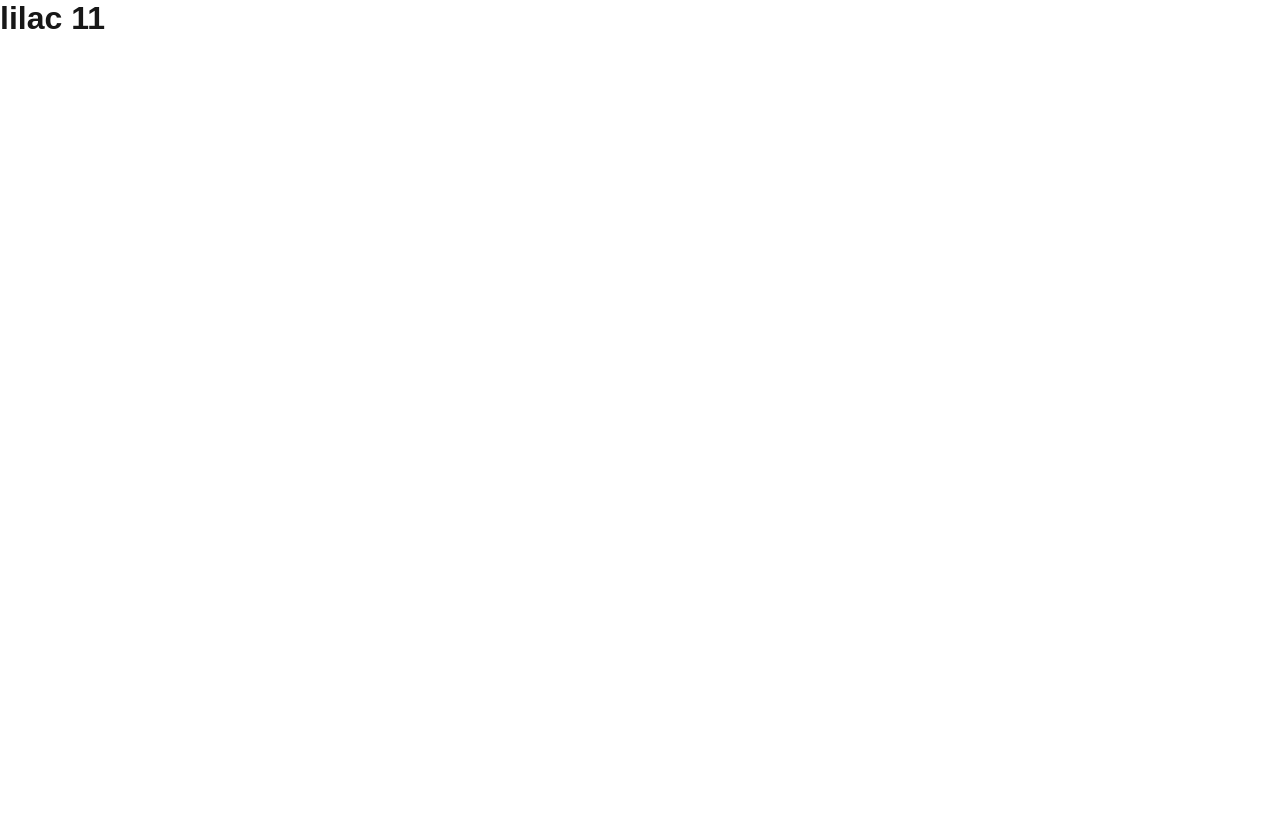
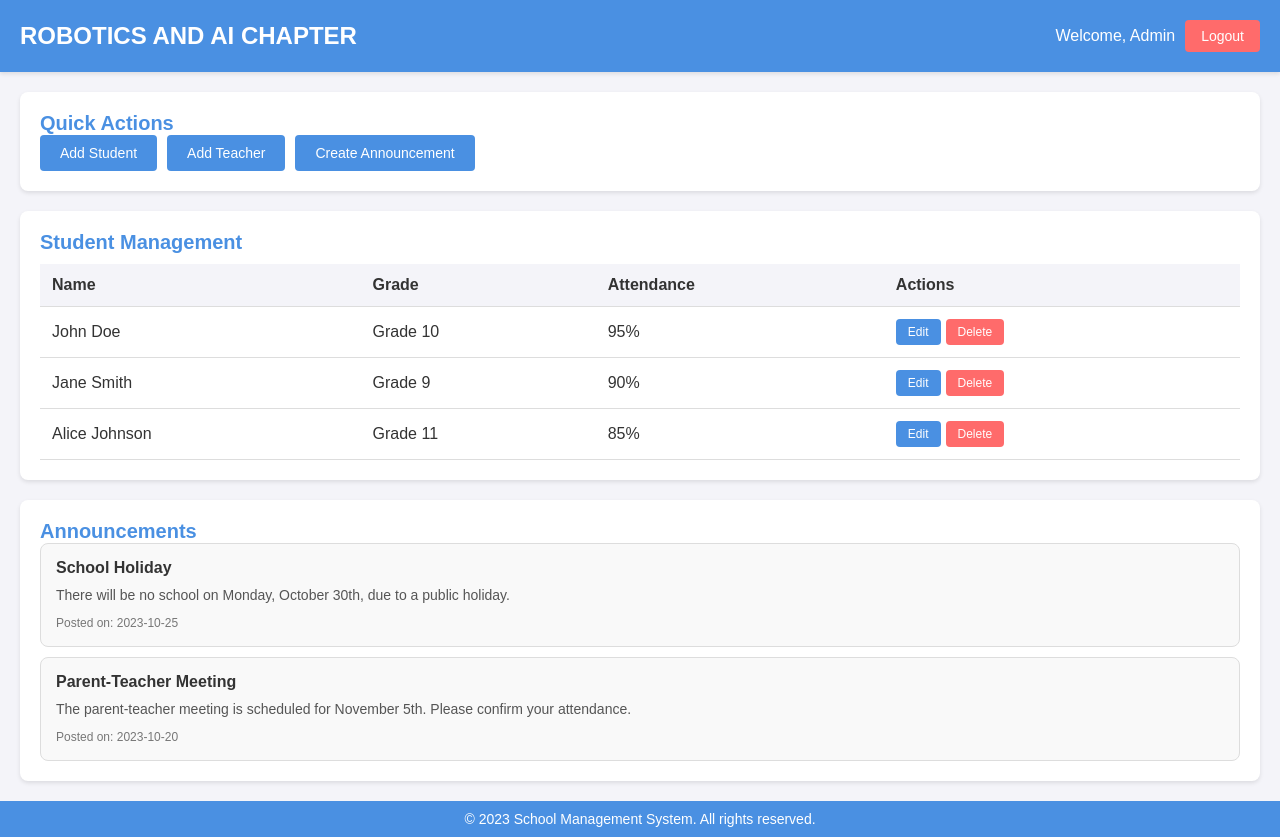
Before and after one commit to Ssenyonjo-Andrew/lilac_blog, a Next.js app: page / in a window 1280 px wide. Before the commit the page ends 800 px from the top, so only its background shows below. Built offline with nearby package versions, Linux system fonts and the light colour scheme.

Commit message:
Minor changes

```diff
--- a/src/app/globals.css
+++ b/src/app/globals.css
@@ -40,3 +40,209 @@ a {
     color-scheme: dark;
   }
 }
+/* General Styles */
+body {
+  font-family: 'Arial', sans-serif;
+  margin: 0;
+  padding: 0;
+  background-color: #f4f4f9;
+  color: #333;
+}
+
+.dashboard {
+  display: flex;
+  flex-direction: column;
+  min-height: 100vh;
+}
+
+/* Header */
+.header {
+  background-color: #4a90e2;
+  color: white;
+  padding: 20px;
+  display: flex;
+  justify-content: space-between;
+  align-items: center;
+  box-shadow: 0 2px 4px rgba(0, 0, 0, 0.1);
+}
+
+.header h1 {
+  margin: 0;
+  font-size: 24px;
+}
+
+.user-info {
+  display: flex;
+  align-items: center;
+  gap: 10px;
+}
+
+.logout-btn {
+  background-color: #ff6b6b;
+  color: white;
+  border: none;
+  padding: 8px 16px;
+  border-radius: 4px;
+  cursor: pointer;
+  font-size: 14px;
+}
+
+.logout-btn:hover {
+  background-color: #ff5252;
+}
+
+/* Main Content */
+.main-content {
+  flex: 1;
+  padding: 20px;
+  display: flex;
+  flex-direction: column;
+  gap: 20px;
+}
+
+/* Quick Actions Section */
+.quick-actions {
+  background-color: white;
+  padding: 20px;
+  border-radius: 8px;
+  box-shadow: 0 2px 4px rgba(0, 0, 0, 0.1);
+}
+
+.quick-actions h2 {
+  margin-top: 0;
+  font-size: 20px;
+  color: #4a90e2;
+}
+
+.action-buttons {
+  display: flex;
+  gap: 10px;
+}
+
+.action-btn {
+  background-color: #4a90e2;
+  color: white;
+  border: none;
+  padding: 10px 20px;
+  border-radius: 4px;
+  cursor: pointer;
+  font-size: 14px;
+}
+
+.action-btn:hover {
+  background-color: #357abd;
+}
+
+/* Student Management Section */
+.student-management {
+  background-color: white;
+  padding: 20px;
+  border-radius: 8px;
+  box-shadow: 0 2px 4px rgba(0, 0, 0, 0.1);
+}
+
+.student-management h2 {
+  margin-top: 0;
+  font-size: 20px;
+  color: #4a90e2;
+}
+
+.student-table {
+  width: 100%;
+  border-collapse: collapse;
+  margin-top: 10px;
+}
+
+.student-table th,
+.student-table td {
+  padding: 12px;
+  text-align: left;
+  border-bottom: 1px solid #ddd;
+}
+
+.student-table th {
+  background-color: #f4f4f9;
+  font-weight: bold;
+}
+
+.edit-btn,
+.delete-btn {
+  background-color: #4a90e2;
+  color: white;
+  border: none;
+  padding: 6px 12px;
+  border-radius: 4px;
+  cursor: pointer;
+  font-size: 12px;
+  margin-right: 5px;
+}
+
+.delete-btn {
+  background-color: #ff6b6b;
+}
+
+.edit-btn:hover {
+  background-color: #357abd;
+}
+
+.delete-btn:hover {
+  background-color: #ff5252;
+}
+
+/* Announcements Section */
+.announcements {
+  background-color: white;
+  padding: 20px;
+  border-radius: 8px;
+  box-shadow: 0 2px 4px rgba(0, 0, 0, 0.1);
+}
+
+.announcements h2 {
+  margin-top: 0;
+  font-size: 20px;
+  color: #4a90e2;
+}
+
+.announcement-list {
+  display: flex;
+  flex-direction: column;
+  gap: 10px;
+}
+
+.announcement-card {
+  background-color: #f9f9f9;
+  padding: 15px;
+  border-radius: 8px;
+  border: 1px solid #ddd;
+}
+
+.announcement-card h3 {
+  margin: 0;
+  font-size: 16px;
+  color: #333;
+}
+
+.announcement-card p {
+  margin: 10px 0;
+  font-size: 14px;
+  color: #555;
+}
+
+.announcement-date {
+  font-size: 12px;
+  color: #777;
+}
+
+/* Footer */
+.footer {
+  background-color: #4a90e2;
+  color: white;
+  text-align: center;
+  padding: 10px;
+  margin-top: auto;
+}
+
+.footer p {
+  margin: 0;
+  font-size: 14px;
+}
--- a/src/app/page.js
+++ b/src/app/page.js
@@ -1,8 +1,98 @@
-import Image from "next/image";
-import styles from "./page.module.css";
+import React from 'react';
+import './globals.css'; // Import the CSS file
 
-export default function Home() {
+const Page = () => {
   return (
-          <h1>lilac 11</h1>
+    <div className="dashboard">
+      {/* Header */}
+      <header className="header">
+        <h1>ROBOTICS AND AI CHAPTER</h1>
+        <div className="user-info">
+          <span>Welcome, Admin</span>
+          <button className="logout-btn">Logout</button>
+        </div>
+      </header>
+
+      {/* Main Content */}
+      <main className="main-content">
+        {/* Quick Actions Section */}
+        <section className="quick-actions">
+          <h2>Quick Actions</h2>
+          <div className="action-buttons">
+            <button className="action-btn">Add Student</button>
+            <button className="action-btn">Add Teacher</button>
+            <button className="action-btn">Create Announcement</button>
+          </div>
+        </section>
+
+        {/* Student Management Section */}
+        <section className="student-management">
+          <h2>Student Management</h2>
+          <table className="student-table">
+            <thead>
+              <tr>
+                <th>Name</th>
+                <th>Grade</th>
+                <th>Attendance</th>
+                <th>Actions</th>
+              </tr>
+            </thead>
+            <tbody>
+              <tr>
+                <td>John Doe</td>
+                <td>Grade 10</td>
+                <td>95%</td>
+                <td>
+                  <button className="edit-btn">Edit</button>
+                  <button className="delete-btn">Delete</button>
+                </td>
+              </tr>
+              <tr>
+                <td>Jane Smith</td>
+                <td>Grade 9</td>
+                <td>90%</td>
+                <td>
+                  <button className="edit-btn">Edit</button>
+                  <button className="delete-btn">Delete</button>
+                </td>
+              </tr>
+              <tr>
+                <td>Alice Johnson</td>
+                <td>Grade 11</td>
+                <td>85%</td>
+                <td>
+                  <button className="edit-btn">Edit</button>
+                  <button className="delete-btn">Delete</button>
+                </td>
+              </tr>
+            </tbody>
+          </table>
+        </section>
+
+        {/* Announcements Section */}
+        <section className="announcements">
+          <h2>Announcements</h2>
+          <div className="announcement-list">
+            <div className="announcement-card">
+              <h3>School Holiday</h3>
+              <p>There will be no school on Monday, October 30th, due to a public holiday.</p>
+              <span className="announcement-date">Posted on: 2023-10-25</span>
+            </div>
+            <div className="announcement-card">
+              <h3>Parent-Teacher Meeting</h3>
+              <p>The parent-teacher meeting is scheduled for November 5th. Please confirm your attendance.</p>
+              <span className="announcement-date">Posted on: 2023-10-20</span>
+            </div>
+          </div>
+        </section>
+      </main>
+
+      {/* Footer */}
+      <footer className="footer">
+        <p>&copy; 2023 School Management System. All rights reserved.</p>
+      </footer>
+    </div>
   );
-}
+};
+
+export default Page;
```
